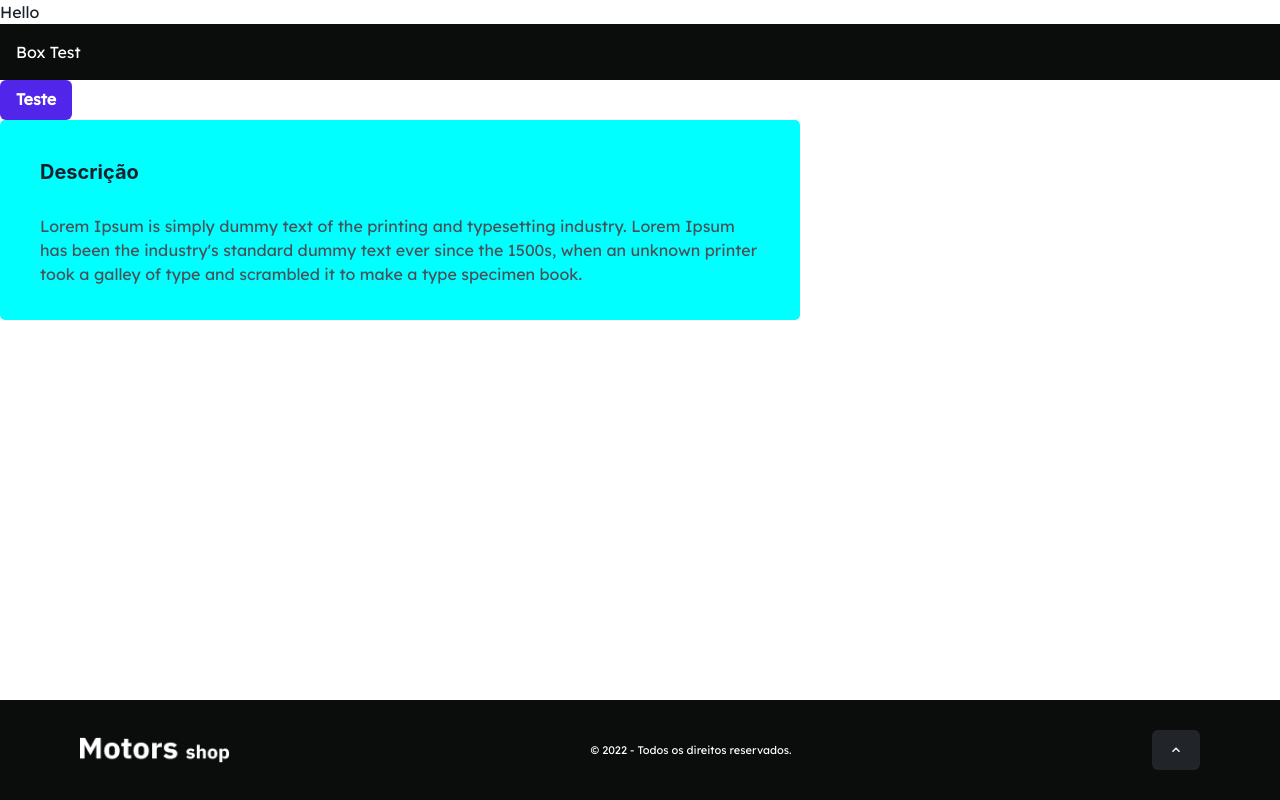
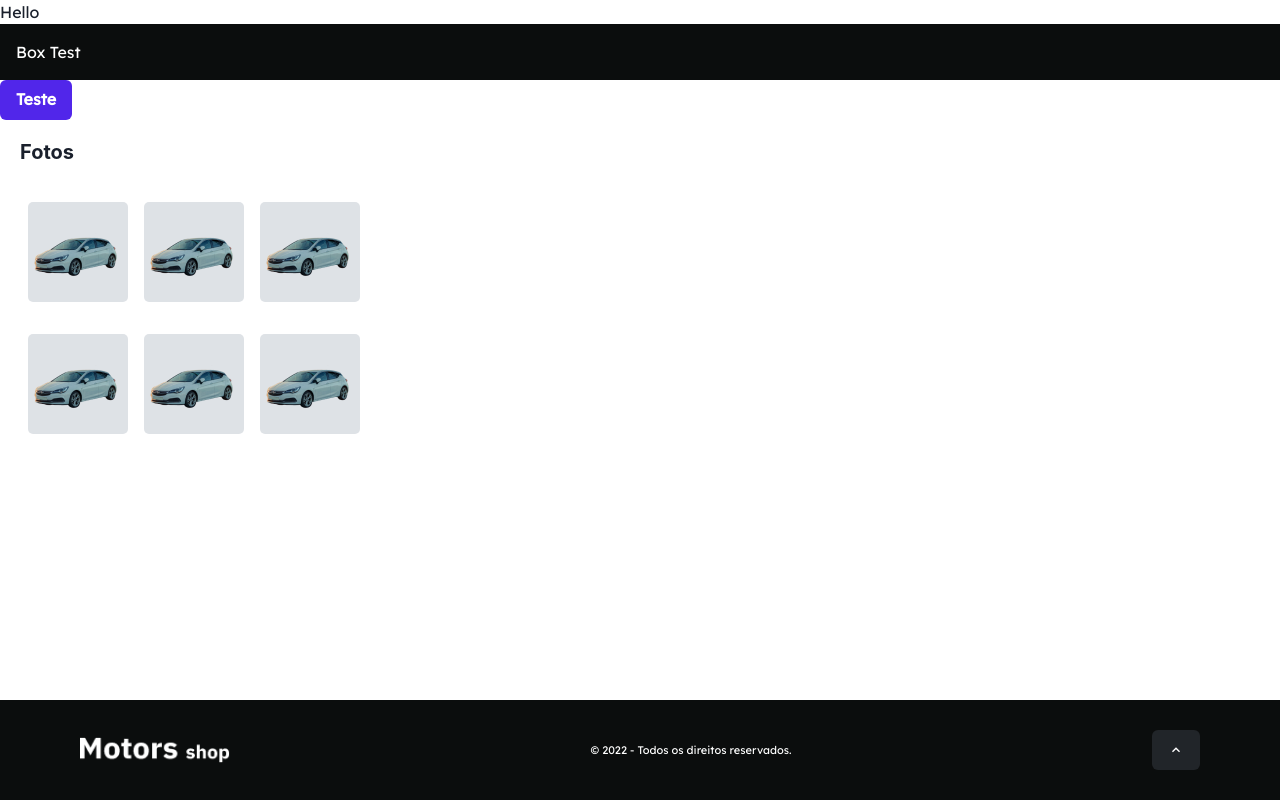
Before and after one commit to grupo-4-t14-alex/motor-shop-front, a React (Vite) app: page / in a window 1280 px wide. Built offline with nearby package versions, Linux system fonts and the light colour scheme.

Commit message:
feat: created the card storage photo component

```diff
--- /dev/null
+++ b/src/components/CardStoragePhoto/index.tsx
@@ -0,0 +1,57 @@
+import { Flex, Heading, Box, Image } from "@chakra-ui/react";
+import img from "../../assets/img/storagePhoto.png";
+
+export const CardStoragePhoto = () => {
+  const images: string[] = [img, img, img, img, img, img];
+
+  const chunkArray = <T,>(array: T[], size: number): T[][] => {
+    const chunkedArray: T[][] = [];
+    for (let i = 0; i < array.length; i += size) {
+      chunkedArray.push(array.slice(i, i + size));
+    }
+    return chunkedArray;
+  };
+
+  return (
+    <Flex
+      w={{ base: "310px", md: "400px" }}
+      h={{ base: "310px", md: "350px" }}
+      flexDirection={"column"}
+      padding={"20px"}
+      gap={"30px"}
+      borderRadius={"5px"}
+    >
+      <Heading fontSize={"heading.6"} fontWeight={"bold"}>
+        Fotos
+      </Heading>
+      <Flex>
+        <Box>
+          {chunkArray(images, 3).map((imageGroup, index) => (
+            <Flex key={index} mb={4}>
+              {imageGroup.map((imageSrc, imageIndex) => (
+                <Box key={imageIndex} flex="1" p={2}>
+                  <Flex
+                    justifyContent="center"
+                    alignItems="center"
+                    backgroundColor={"grey.7"}
+                    w={{ base: "70px", md: "100px" }}
+                    h={{ base: "70px", md: "100px" }}
+                    borderRadius={"5px"}
+                  >
+                    <Image
+                      src={imageSrc}
+                      alt={`Imagem ${imageIndex + 1}`}
+                      objectFit="contain"
+                      maxW="100%"
+                      maxH="100%"
+                    />
+                  </Flex>
+                </Box>
+              ))}
+            </Flex>
+          ))}
+        </Box>
+      </Flex>
+    </Flex>
+  );
+};
--- a/src/pages/Homepage/index.tsx
+++ b/src/pages/Homepage/index.tsx
@@ -1,7 +1,7 @@
 import { Box, Button, Card } from "@chakra-ui/react";
 import { NavBarComponent } from "../../components/NavBar";
 import { Footer } from "../../components/Footer";
-import { CardDescriptionCars } from "../../components/CardDescriptionCars";
+import { CardStoragePhoto } from "../../components/CardStoragePhoto";
 
 export const Homepage = () => {
   return (
@@ -13,7 +13,7 @@ export const Homepage = () => {
       <Button variant="solid" bg="brand.2" color="whiteFixed">
         Teste
       </Button>
-      <CardDescriptionCars />
+      <CardStoragePhoto />
       <Footer />
     </>
   );
```
Also changed, not shown: src/assets/img/storagePhoto.png (added).
